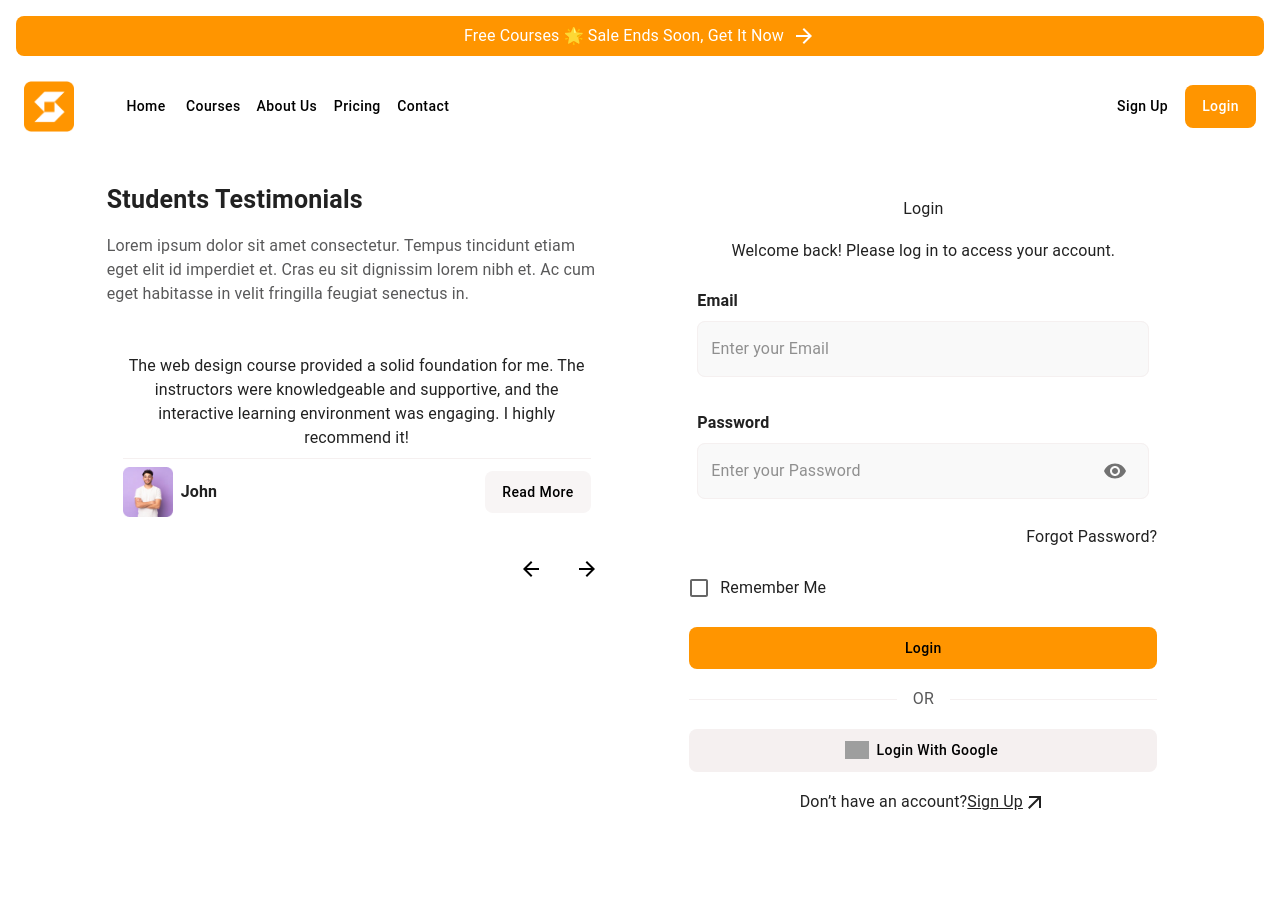
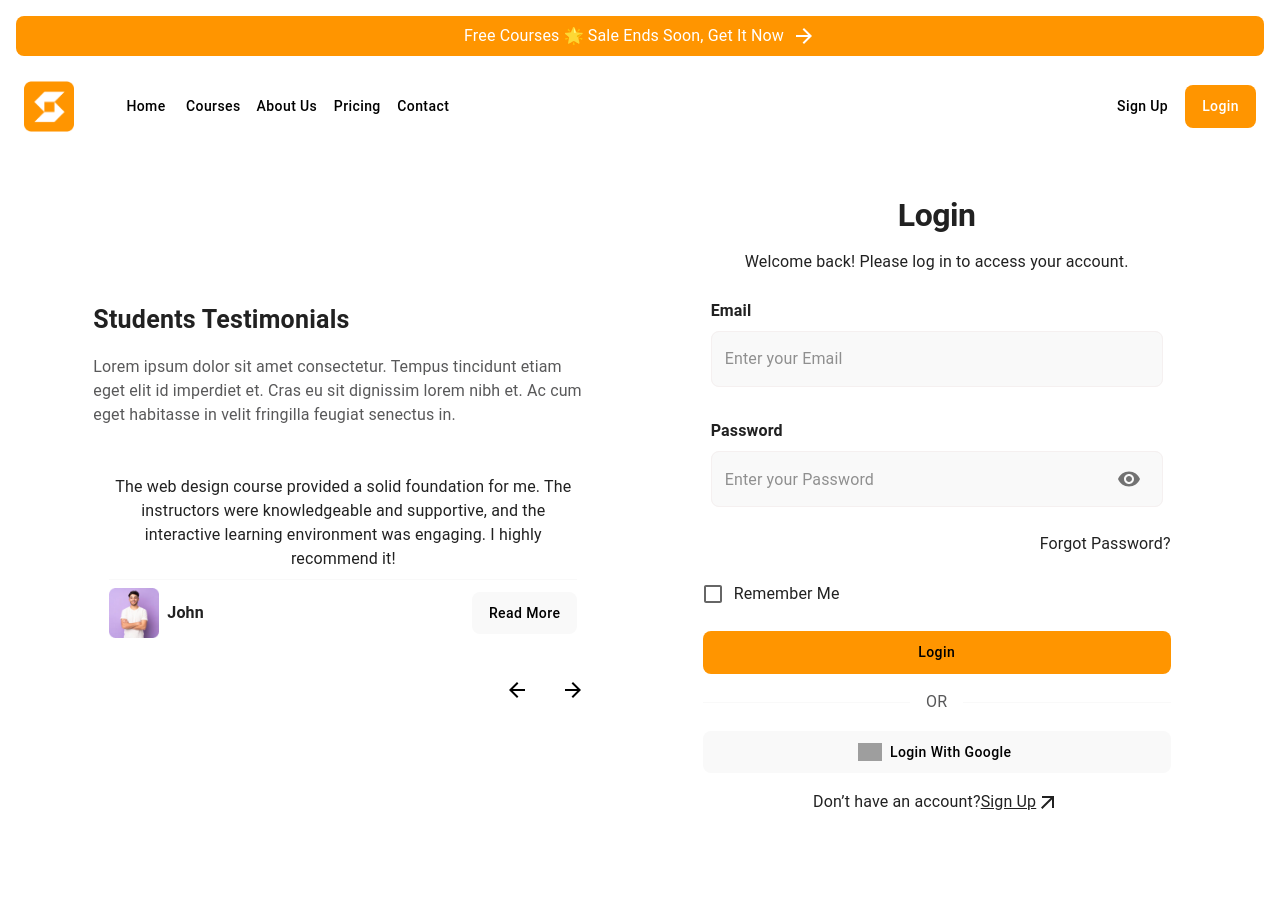
Before and after one commit to Moustafa-Elsayed/onlinecourse, a Next.js app: page /login in a window 1280 px wide. Shown: the top 917 px of the page. Built offline with nearby package versions, Linux system fonts and the light colour scheme; grey boxes are pictures that could not be loaded.

Commit message:
finish login ui

```diff
--- a/src/components/layout/Footer.js
+++ b/src/components/layout/Footer.js
@@ -13,6 +13,7 @@ import PhoneIcon from "@mui/icons-material/Phone";
 import PlaceIcon from "@mui/icons-material/Place";
 import Logo from "../../../public/Image/Logo.png";
 import Image from "next/image";
+import theme from "@/styles/theme";
 
 const Footer = () => {
   return (
@@ -125,11 +126,11 @@ const Footer = () => {
             </Link>
           </Grid>
           <Grid item xs={12} sm={3}>
-            <Typography variant="h6" gutterBottom>
+            <Typography variant="h6" gutterBottom >
               Social Profiles
             </Typography>
             <Box display="flex">
-              <IconButton href="#" color="inherit">
+              <IconButton href="#" color="inherit" >
                 <Facebook />
               </IconButton>
               <IconButton href="#" color="inherit">
--- a/src/components/layout/MainLayout.js
+++ b/src/components/layout/MainLayout.js
@@ -19,8 +19,8 @@ const MainLayout = ({ children }) => {
         sx={{
           flex: 1,
           mt: 5,
-         pr:10,
-         pl:10,
+          pr: { xs: 2, sm: 3, md: 5 },
+          pl: { xs: 2, sm: 3, md: 5},
         }}
       >
         {children}
--- a/src/components/shared/CustomInput.js
+++ b/src/components/shared/CustomInput.js
@@ -6,7 +6,7 @@ import IconButton from "@mui/material/IconButton"; // Import IconButton if you n
 const CustomTextField = styled(TextField)(({ theme }) => ({
   "& .MuiInputBase-root": {
     color: theme.palette.primary.main,
-    backgroundColor: "#f9f9f9", // Customize background color
+    backgroundColor: theme.palette.primary.light, // Customize background color
     borderRadius: "8px", // Customize border radius
   },
   "& .MuiOutlinedInput-root": {
@@ -22,7 +22,7 @@ const CustomTextField = styled(TextField)(({ theme }) => ({
   },
 }));
 
-const CustomInput = ({ label, placeholder, endIcon, ...props }) => {
+const CustomInput = ({ label,type, placeholder, endIcon, ...props }) => {
   return (
     <Box sx={{ margin: 1 }}>
       <Typography sx={{ textAlign: "left", mb: 1, fontWeight: "bold" }}>{label}</Typography>
@@ -31,6 +31,7 @@ const CustomInput = ({ label, placeholder, endIcon, ...props }) => {
         fullWidth
         {...props}
         placeholder={placeholder}
+        type={type}
         InputProps={{
           endAdornment: endIcon ? <InputAdornment position="end">{endIcon}</InputAdornment> : null,
         }}
--- a/src/pages/index.js
+++ b/src/pages/index.js
@@ -1,4 +1,4 @@
-import HomePage from "./HomePage";
+import HomePage from "./homePage";
 
 export default function Home() {
   return <HomePage />;
--- a/src/pages/login/index.js
+++ b/src/pages/login/index.js
@@ -12,11 +12,15 @@ import ArrowOutwardIcon from "@mui/icons-material/ArrowOutward";
 import Link from "next/link";
 import RememberMeCheckbox from "@/components/shared/RememberMeCheckbox";
 import DividerWithText from "@/components/shared/DividerWithText";
-import RemoveRedEyeIcon from '@mui/icons-material/RemoveRedEye';
+import RemoveRedEyeIcon from "@mui/icons-material/RemoveRedEye";
 const testimonials = loginData;
 
 const Index = () => {
   const [currentCard, setCurrentCard] = useState(0);
+  const [ShowPaasword, setShowPassword] = useState(false);
+  const handleShowPassword = () => {
+    setShowPassword(!ShowPaasword);
+  };
 
   const handleNext = () => {
     setCurrentCard((prevCard) => (prevCard + 1) % testimonials.length);
@@ -34,9 +38,9 @@ const Index = () => {
         textAlign: "center",
         display: "flex",
         justifyContent: "space-evenly",
-        alignItems: "start",
+        alignItems: "center",
         flexDirection: "row",
-        flexWrap: "wrap",
+        flexWrap: "wrap-reverse",
         gap: 5,
       }}
     >
@@ -97,7 +101,10 @@ const Index = () => {
                 {testimonials[currentCard].name}
               </Typography>
             </Box>
-            <CustomButton title={"read more"} backgroundColor={"#f8f5f5"} />
+            <CustomButton
+              title={"read more"}
+              backgroundColor={theme.palette.primary.light}
+            />
           </Box>
         </Box>
         <Box
@@ -139,16 +146,27 @@ const Index = () => {
           p: 2,
         }}
       >
-        <Typography>Login</Typography>
+        <Typography sx={{ fontWeight: "bold" }} variant="h1">
+          Login
+        </Typography>
         <Typography>
           Welcome back! Please log in to access your account.
         </Typography>
-        <CustomInput label="Email" placeholder="Enter your Email" />
-        <CustomInput label="Password" placeholder="Enter your Password" endIcon={
-        <IconButton>
-          <RemoveRedEyeIcon />
-        </IconButton>
-      } />
+        <CustomInput
+          type={"email"}
+          label="Email"
+          placeholder="Enter your Email"
+        />
+        <CustomInput
+          type={ShowPaasword ? "text" : "password"}
+          label="Password"
+          placeholder="Enter your Password"
+          endIcon={
+            <IconButton onClick={handleShowPassword}>
+              <RemoveRedEyeIcon />
+            </IconButton>
+          }
+        />
         <Link href={""} style={{ textAlign: "right" }}>
           Forgot Password?
         </Link>
--- a/src/styles/theme.js
+++ b/src/styles/theme.js
@@ -4,8 +4,8 @@ const theme = createTheme({
   palette: {
     primary: {
       main: "#000000",
-      lightgrey:"#59595A",
-      light:"#f5f0f0"
+      lightgrey: "#59595A",
+      light: "#f9f9f9",
     },
     secondary: {
       main: "#FF9500",
@@ -14,7 +14,43 @@ const theme = createTheme({
   typography: {
     fontFamily: '"Roboto", "Helvetica", "Arial", sans-serif',
     h1: {
-      fontSize: "2rem",
+      fontSize: "32px",
+    },
+    h2: {
+      fontSize: "28px",
+    },
+    h3: {
+      fontSize: "24px",
+    },
+    h4: {
+      fontSize: "20px",
+    },
+    h5: {
+      fontSize: "16px",
+    },
+    h6: {
+      fontSize: "14px",
+    },
+    body1: {
+      fontSize: "16px",
+    },
+    body2: {
+      fontSize: "14px",
+    },
+    subtitle1: {
+      fontSize: "16px",
+    },
+    subtitle2: {
+      fontSize: "14px",
+    },
+    button: {
+      fontSize: "14px",
+    },
+    caption: {
+      fontSize: "12px",
+    },
+    overline: {
+      fontSize: "12px",
     },
   },
   spacing: 8,
```
